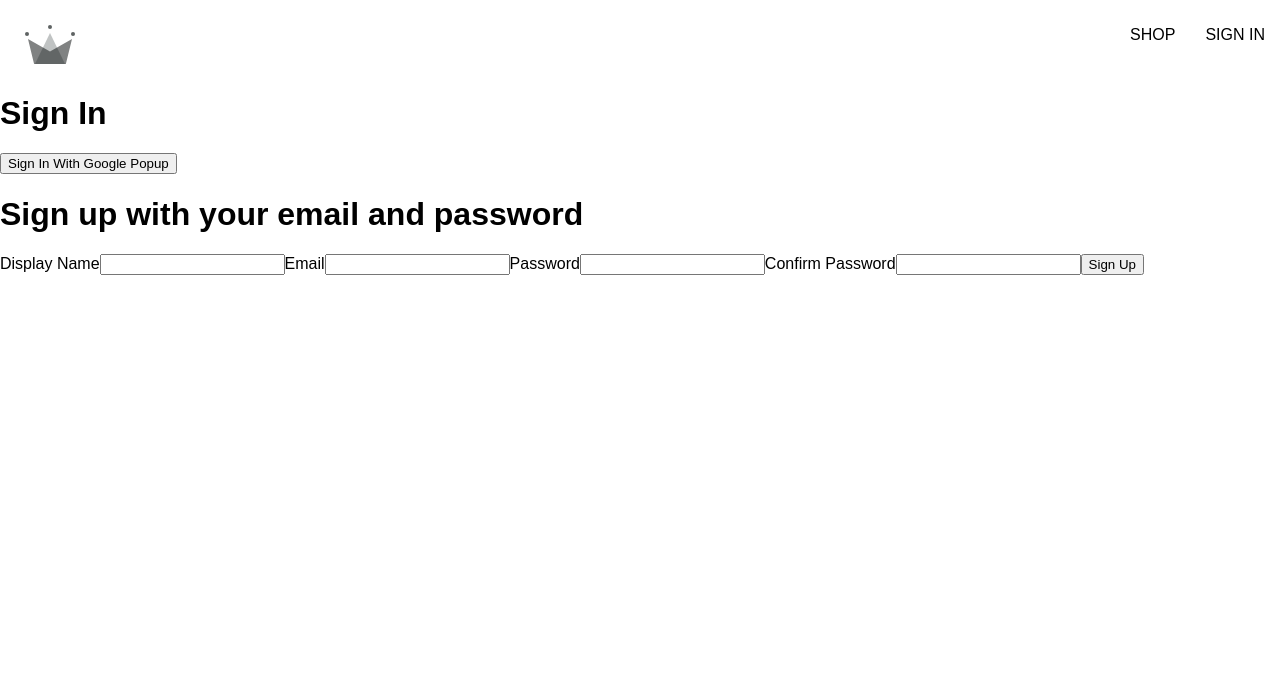
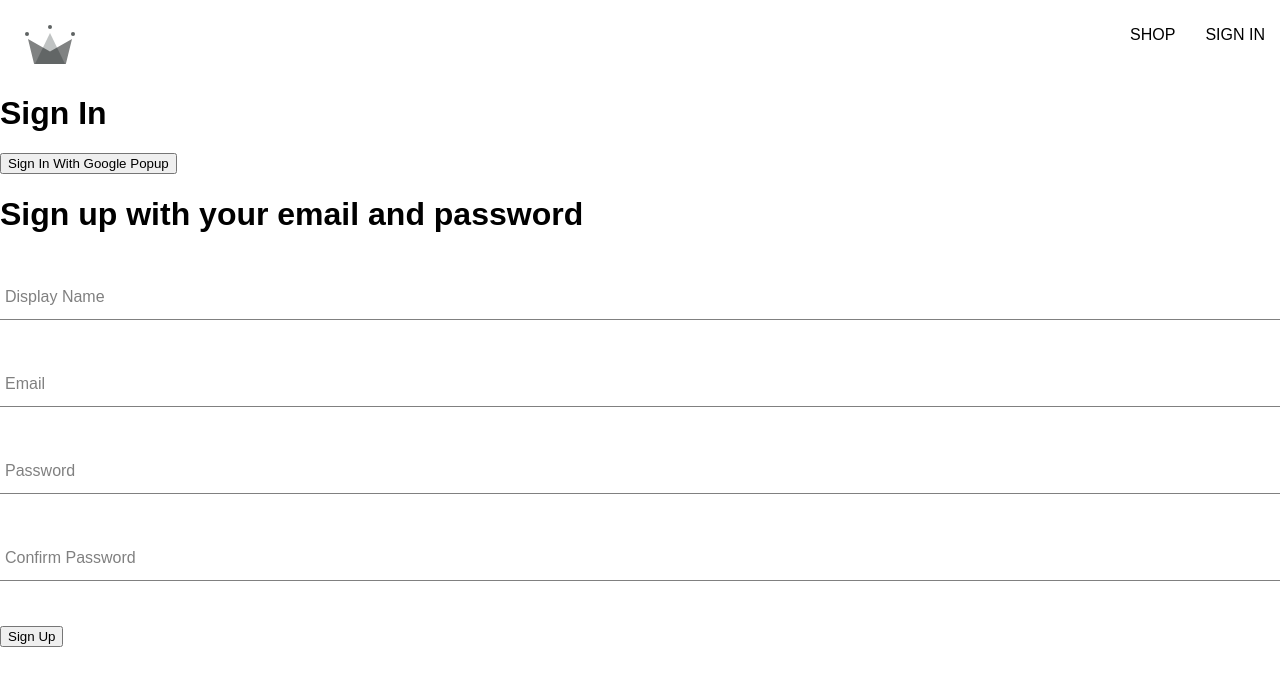
Before and after one commit to StephSince93/crown-ecomm, a React (Create React App) app: page /sign-in in a window 1280 px wide. Shown: the top 686 px of the page. Built offline with nearby package versions, Linux system fonts and the light colour scheme; a web font is replaced by a local one.

Commit message:
Composed form inputs into a single re-usable component, added styling to sign-up form

```diff
--- /dev/null
+++ b/src/components/form-input/form-input.component.jsx
@@ -0,0 +1,17 @@
+import './form-input.styles.scss';
+const FormInput = ({ label, ...otherProps }) => {
+  return (
+    <div className="group">
+    <input className="form-input" {...otherProps} />
+      {label && (
+        <label
+          className={`${otherProps.value.length ? "shrink" : ""} form-input-label`}
+        >
+          {label}
+        </label>
+      )}
+    </div>
+  );
+};
+
+export default FormInput;
--- /dev/null
+++ b/src/components/form-input/form-input.styles.scss
@@ -0,0 +1,54 @@
+$sub-color: grey;
+$main-color: black;
+
+@mixin shrinkLabel {
+  top: -14px;
+  font-size: 12px;
+  color: $main-color;
+}
+
+.group {
+  position: relative;
+  margin: 45px 0;
+
+  .form-input {
+    background: none;
+    background-color: white;
+    color: $sub-color;
+    font-size: 18px;
+    padding: 10px 10px 10px 5px;
+    display: block;
+    width: 100%;
+    border: none;
+    border-radius: 0;
+    border-bottom: 1px solid $sub-color;
+    margin: 25px 0;
+
+    &:focus {
+      outline: none;
+    }
+
+    &:focus ~ .form-input-label {
+      @include shrinkLabel();
+    }
+  }
+
+  input[type="password"] {
+    letter-spacing: 0.3em;
+  }
+
+  .form-input-label {
+    color: $sub-color;
+    font-size: 16px;
+    font-weight: normal;
+    position: absolute;
+    pointer-events: none;
+    left: 5px;
+    top: 10px;
+    transition: 300ms ease all;
+
+    &.shrink {
+      @include shrinkLabel();
+    }
+  }
+}
--- a/src/components/sign-up-form/sign-up-form.component.jsx
+++ b/src/components/sign-up-form/sign-up-form.component.jsx
@@ -3,6 +3,7 @@ import {
   createAuthUserWithEmailAndPassword,
   createUserDocumentFromAuth,
 } from "../../utils/firebase/firebase.utils.js";
+import FormInput from "../form-input/form-input.component";
 const defaultFormFields = {
   displayName: "",
   email: "",
@@ -22,7 +23,7 @@ const SignUpForm = () => {
 
   const resetFormFields = () => {
     setFormFields(defaultFormFields);
-  }
+  };
   const handleSubmit = async (event) => {
     console.log("Here", event);
     event.preventDefault(); //Needed for prevent refresh!
@@ -52,32 +53,32 @@ const SignUpForm = () => {
     <div>
       <h1>Sign up with your email and password</h1>
       <form onSubmit={handleSubmit}>
-        <label>Display Name</label>
-        <input
+        <FormInput
+          label="Display Name"
           type="text"
           required
           onChange={handleChange}
           name="displayName"
           value={displayName}
         />
-        <label>Email</label>
-        <input
+        <FormInput
+          label="Email"
           type="email"
           required
           onChange={handleChange}
           name="email"
           value={email}
         />
-        <label>Password</label>
-        <input
+        <FormInput
+          label="Password"
           type="text"
           required
           onChange={handleChange}
           name="password"
           value={password}
         />
-        <label>Confirm Password</label>
-        <input
+        <FormInput
+          label="Confirm Password"
           type="text"
           required
           onChange={handleChange}
```
